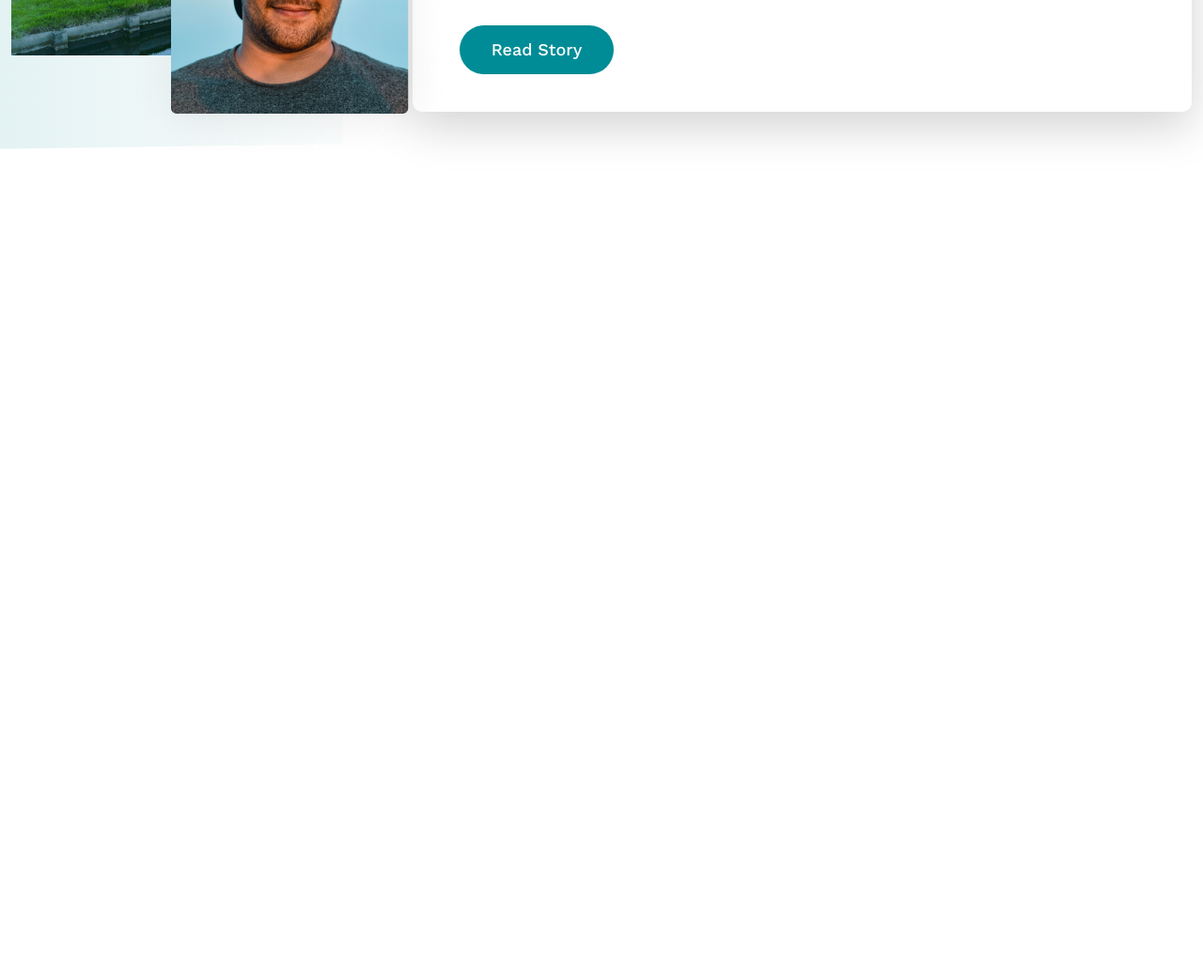
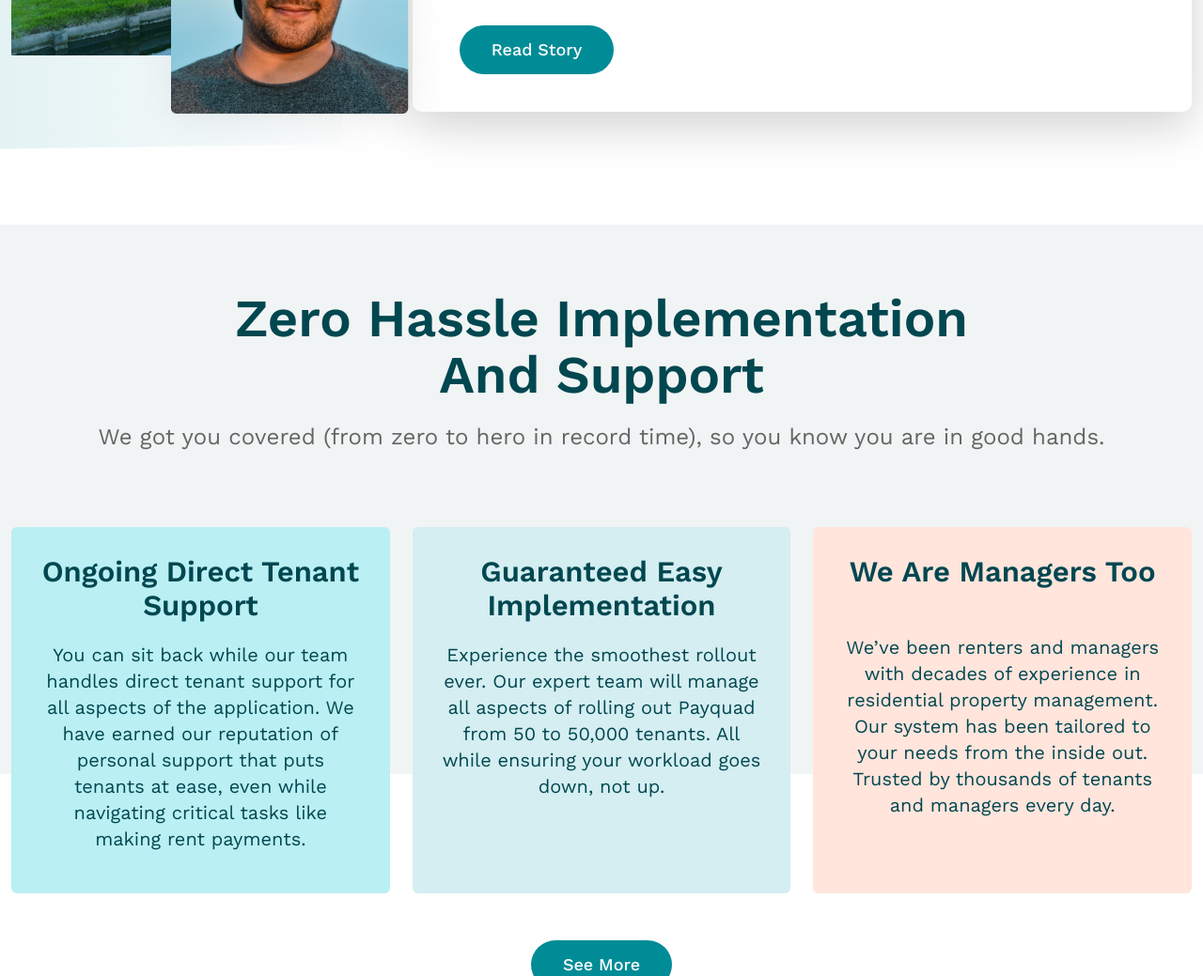
Before and after one commit to developerTajul/payquad, a website: page index.html in a window 1280 px wide. Shown: the part 4366-5405 px from the top of the page at 94% size. Before the commit the page ends 4605 px from the top, so only its background shows below. Drawn offline with nearby package versions, Linux system fonts and the light colour scheme.

Commit message:
blog wrapper

```diff
--- a/css/style.css
+++ b/css/style.css
@@ -13,6 +13,7 @@
 5. brand
 6. experience
 7. testimonial slider
+8. blog
 */
 /* 1. Theme default css */
 body {
@@ -521,3 +522,39 @@ brand start
  color: #646464;
  line-height: 28px;
 }
+/* blog */
+.blog{
+  background: url('./../assets/img/blog/blog-bg.png');
+  height: 585px;
+}
+.blog .section-subtitle p{
+ color: #646464;
+}
+.blog-wrapper .col:first-child .blog-card{
+  background: #BAEFF3
+}
+.blog-wrapper .col:nth-child(2) .blog-card{
+  background: #D4EEF1
+}
+.blog-wrapper .col:nth-child(3) .blog-card{
+  background: #FFE5DC
+}
+.blog-card{
+  padding: 30px;
+  border-radius: 6px;
+  text-align: center;
+  min-height: 390px;
+}
+.blog-title{
+  font-size: 31px;
+  line-height: 36px;
+  text-transform: capitalize;
+}
+.blog-body{
+  margin-top: 20px;
+}
+.blog-body p{
+  font-size: 20px;
+  line-height: 28px;
+  color: #004750;
+}
--- a/index.html
+++ b/index.html
@@ -14,7 +14,7 @@
     <link rel="preconnect" href="https://fonts.gstatic.com" crossorigin>
     <link href="https://fonts.googleapis.com/css2?family=Work+Sans:wght@200;300;400;500;600;700;800&display=swap"
         rel="stylesheet">
-<link rel="stylesheet" href="assets/css/fontawesome.min.css">
+    <link rel="stylesheet" href="assets/css/fontawesome.min.css">
     <link rel="stylesheet" href="assets/css/bootstrap.min.css">
     <link rel="stylesheet" href="css/default.css">
     <link rel="stylesheet" href="css/style.css">
@@ -427,8 +427,8 @@
                                     <img src="assets/img/testimonial/block-1.png" alt="">
                                 </div>
                                 <div class="quote">
-                                    <div >
-                                       <i class="fa-sharp fa-solid fa-quote-right"></i>
+                                    <div>
+                                        <i class="fa-sharp fa-solid fa-quote-right"></i>
                                     </div>
                                 </div>
                             </div>
@@ -441,13 +441,18 @@
                                         <h3>Mei Huchinson</h3>
                                     </div>
                                     <div class="mt-15">
-                                        <p>“I couldn't recommend Payquad strongly enough. Having spent most of my career in tenant management systems and
-                                        implementations, the Payquad team has truly stepped up to the challenge. From the excellent user interface to the
-                                        knowledgeable support team that supports not just management staff, but tenants too. I am always impressed by the
-                                        alacrity by which the Payquad development team attends to the needs of their clients.”</p>
+                                        <p>“I couldn't recommend Payquad strongly enough. Having spent most of my career
+                                            in tenant management systems and
+                                            implementations, the Payquad team has truly stepped up to the challenge.
+                                            From the excellent user interface to the
+                                            knowledgeable support team that supports not just management staff, but
+                                            tenants too. I am always impressed by the
+                                            alacrity by which the Payquad development team attends to the needs of their
+                                            clients.”</p>
                                     </div>
                                     <div class="mt-30">
-                                        <button type="button" class="button button-sm button-primary">read story</button>
+                                        <button type="button" class="button button-sm button-primary">read
+                                            story</button>
                                     </div>
                                 </div>
                             </div>
@@ -458,8 +463,67 @@
         </div>
 
     </section>
-
     <!-- testimonial end -->
+    <!--blog section start -->
+    <section class="blog pt-70 pb-70">
+        <div class="container">
+            <div class="row">
+                <div class="col-md-12">
+                    <div>
+                        <h2 class="text-center section-title">Zero hassle implementation <br> and support</h2>
+                    </div>
+                    <div class="section-subtitle text-center">
+                        <p>We got you covered (from zero to hero in record time), so you know you are in good hands.</p>
+                    </div>
+                </div>
+            </div>
+            <div class="row row-cols-3  mt-80 blog-wrapper">
+                <!-- card 1 -->
+                <div class="col">
+                    <div class="blog-card">
+                        <div>
+                            <h3 class="blog-title">Ongoing direct tenant support</h3>
+                        </div>
+                        <div class="blog-body">
+                            <p>You can sit back while our team handles direct tenant support for all aspects of the application. We have earned our
+                            reputation of personal support that puts tenants at ease, even while navigating critical tasks like making rent
+                            payments.</p>
+                        </div>
+                    </div>
+                </div>
+                <!-- card 2 -->
+                <div class="col">
+                    <div class="blog-card">
+                        <div>
+                            <h3 class="blog-title">Guaranteed easy implementation</h3>
+                        </div>
+                        <div class="blog-body">
+                            <p>Experience the smoothest rollout ever. Our expert team will manage all aspects of rolling out Payquad from 50 to 50,000
+                            tenants. All while ensuring your workload goes down, not up.</p>
+                        </div>
+                    </div>
+                </div>
+                <!-- card 3 -->
+                <div class="col">
+                    <div class="blog-card">
+                        <div class="pb-20">
+                            <h3 class="blog-title">We are managers too</h3>
+                        </div>
+                        <div class="blog-body">
+                            <p>We’ve been renters and managers with decades of experience in residential property management. Our system has been
+                            tailored to your needs from the inside out. Trusted by thousands of tenants and managers every day.</p>
+                        </div>
+                    </div>
+                </div>
+            </div>
+            <div class="d-flex justify-content-center mt-50">
+                <div>
+                    <button type="button" class="button button-sm button-primary">see more</button>
+                </div>
+            </div>
+        </div>
+    </section>
+    <!--blog end-->
     <script src="assets/js/bootstrap.min.js"></script>
     <script src="assets/js/swiper.min.js"></script>
     <script src="assets/js/scripts.js"></script>
```
Also changed, not shown: assets/img/blog/blog-bg.png (added).
